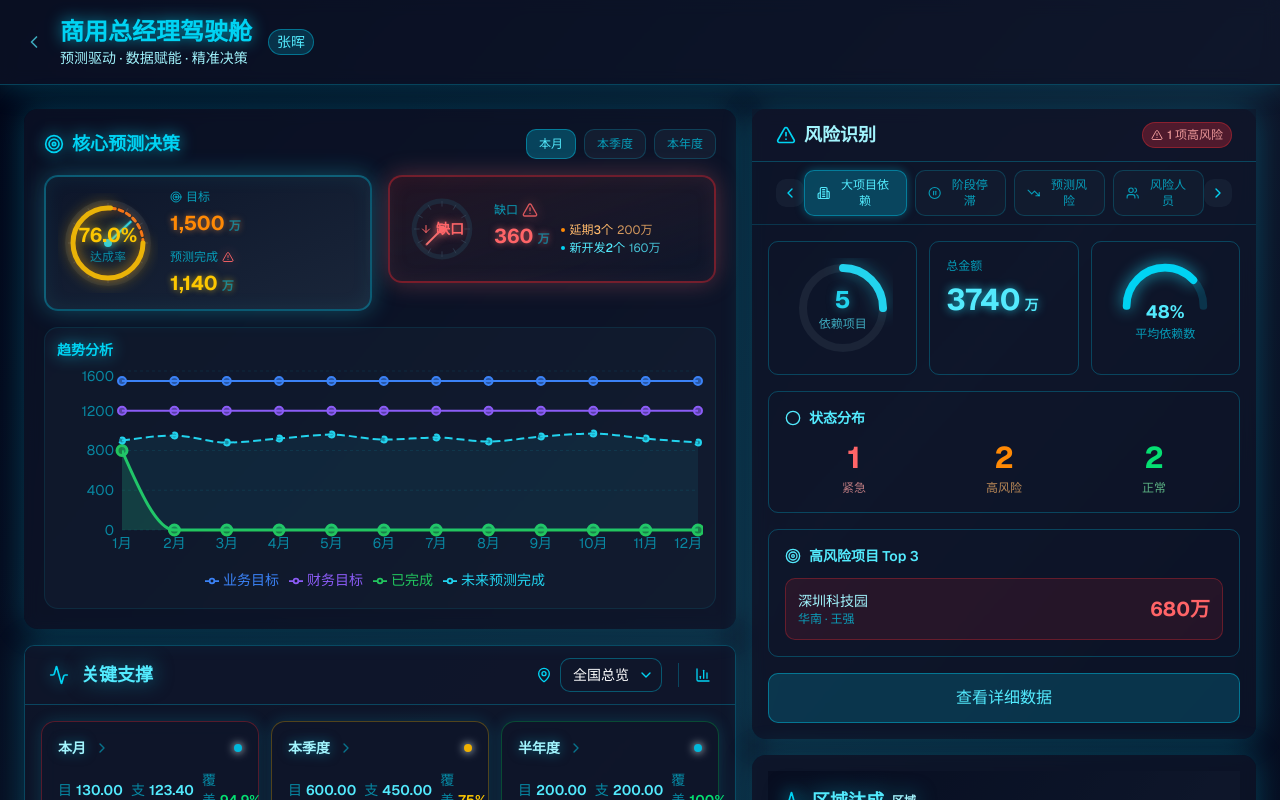
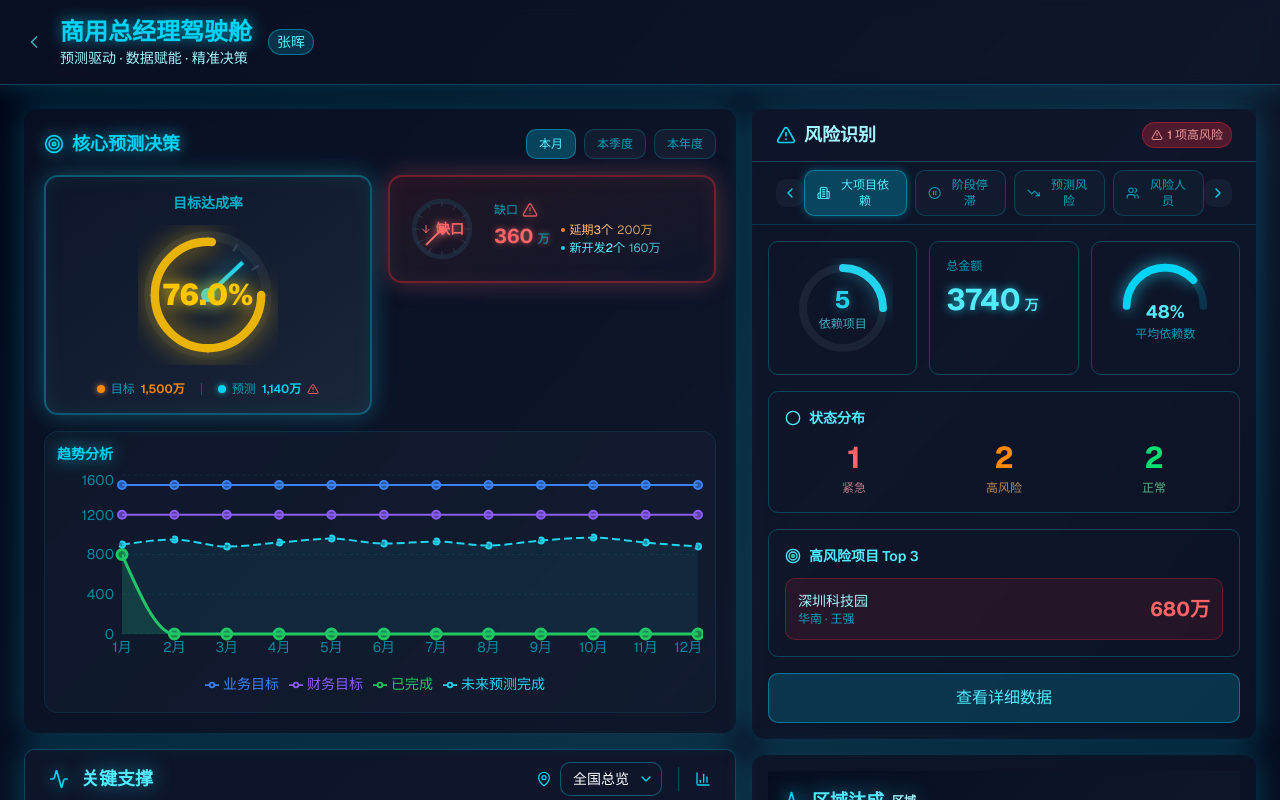
Before and after one commit to navylee1990/coze_jsc, a Next.js app: page /gm in a window 1280 px wide. Shown: the top 800 px of the page. Built offline with nearby package versions, Linux system fonts and the light colour scheme.

Commit message:
refactor: 优化达成率仪表盘展示，采用聚焦式布局简化信息展示

```diff
--- a/src/app/gm/page.tsx
+++ b/src/app/gm/page.tsx
@@ -632,32 +632,35 @@ export default function GMDashboard() {
 
               {/* 核心数据展示 - 汽车仪表盘样式 */}
               <div className="grid grid-cols-2 gap-3 sm:gap-4 mb-4">
-                {/* 仪表盘1 - 目标与达成率 */}
+                {/* 仪表盘1 - 达成率 */}
                 <div className="relative">
                   <div
-                    className="rounded-xl border-2 p-3 transition-all duration-300 bg-gradient-to-br from-slate-900/90 to-slate-800/90 border-cyan-500/40"
+                    className="rounded-xl border-2 p-4 transition-all duration-300 bg-gradient-to-br from-slate-900/90 to-slate-800/90 border-cyan-500/40"
                     style={{
                       boxShadow: '0 0 25px rgba(34, 211, 238, 0.3), inset 0 0 20px rgba(34, 211, 238, 0.08)'
                     }}
                   >
-                    <div className="flex items-center gap-3">
+                    <div className="flex flex-col items-center">
+                      {/* 标题 */}
+                      <div className="text-sm font-semibold text-cyan-400/80 mb-3">目标达成率</div>
+
                       {/* 仪表盘圆形 */}
-                      <div className="relative flex-shrink-0" style={{ width: '100px', height: '100px' }}>
+                      <div className="relative" style={{ width: '140px', height: '140px' }}>
                         <svg viewBox="0 0 100 100" className="w-full h-full">
                           {/* 背景圆 */}
                           <circle
                             cx="50"
                             cy="50"
-                            r="40"
+                            r="42"
                             fill="none"
                             stroke="#1e293b"
-                            strokeWidth="6"
+                            strokeWidth="7"
                           />
                           {/* 刻度线 */}
                           {[...Array(12)].map((_, i) => {
                             const angle = (i * 30 - 90) * (Math.PI / 180)
-                            const innerR = 34
-                            const outerR = 40
+                            const innerR = 36
+                            const outerR = 42
                             const x1 = 50 + innerR * Math.cos(angle)
                             const y1 = 50 + innerR * Math.sin(angle)
                             const x2 = 50 + outerR * Math.cos(angle)
@@ -670,39 +673,25 @@ export default function GMDashboard() {
                                 x2={x2}
                                 y2={y2}
                                 stroke="#334155"
-                                strokeWidth="1"
+                                strokeWidth="1.5"
                               />
                             )
                           })}
-                          {/* 目标弧线 - 橙色虚线 */}
-                          <circle
-                            cx="50"
-                            cy="50"
-                            r="35"
-                            fill="none"
-                            stroke="#f97316"
-                            strokeWidth="3"
-                            strokeLinecap="round"
-                            strokeDasharray="4 4"
-                            style={{
-                              filter: 'drop-shadow(0 0 4px rgba(249, 115, 22, 0.6))'
-                            }}
-                          />
                           {/* 达成率进度弧线 */}
                           <circle
                             cx="50"
                             cy="50"
-                            r="35"
+                            r="38"
                             fill="none"
                             stroke={animatedRate >= 90 ? '#22c55e' : animatedRate >= 70 ? '#eab308' : '#ef4444'}
-                            strokeWidth="5"
+                            strokeWidth="6"
                             strokeLinecap="round"
-                            strokeDasharray="220"
-                            strokeDashoffset={220 - (220 * Math.min(parseFloat(getAchievementRate()), 100) / 100)}
+                            strokeDasharray="239"
+                            strokeDashoffset={239 - (239 * Math.min(parseFloat(getAchievementRate()), 100) / 100)}
                             style={{
-                              filter: animatedRate >= 90 ? 'drop-shadow(0 0 8px rgba(34, 197, 94, 0.8))' :
-                                     animatedRate >= 70 ? 'drop-shadow(0 0 8px rgba(234, 179, 8, 0.8))' :
-                                     'drop-shadow(0 0 8px rgba(239, 68, 68, 0.8))',
+                              filter: animatedRate >= 90 ? 'drop-shadow(0 0 10px rgba(34, 197, 94, 1))' :
+                                     animatedRate >= 70 ? 'drop-shadow(0 0 10px rgba(234, 179, 8, 1))' :
+                                     'drop-shadow(0 0 10px rgba(239, 68, 68, 1))',
                               transition: 'stroke-dashoffset 0.5s ease-out'
                             }}
                           />
@@ -712,58 +701,48 @@ export default function GMDashboard() {
                               x1="0"
                               y1="0"
                               x2="0"
-                              y2="-32"
+                              y2="-34"
                               stroke="#22d3ee"
-                              strokeWidth="2.5"
+                              strokeWidth="3"
                               style={{
                                 transform: `rotate(${needleAngle2}deg)`,
                                 transformOrigin: '0 0',
-                                filter: 'drop-shadow(0 0 6px rgba(34, 211, 238, 1))',
+                                filter: 'drop-shadow(0 0 8px rgba(34, 211, 238, 1))',
                                 transition: 'transform 1.5s cubic-bezier(0.34, 1.56, 0.64, 1)'
                               }}
                             />
-                            <circle cx="0" cy="0" r="4" fill="#22d3ee" style={{ filter: 'drop-shadow(0 0 4px rgba(34, 211, 238, 0.8))' }} />
+                            <circle cx="0" cy="0" r="5" fill="#22d3ee" style={{ filter: 'drop-shadow(0 0 6px rgba(34, 211, 238, 0.9))' }} />
                           </g>
                         </svg>
                         {/* 中心数值 - 达成率 */}
                         <div className="absolute inset-0 flex flex-col items-center justify-center">
                           <span className={cn(
-                            'text-xl font-bold',
+                            'text-3xl font-black',
                             animatedRate >= 90 ? 'text-green-400' : animatedRate >= 70 ? 'text-yellow-400' : 'text-red-400'
-                          )} style={{ textShadow: `0 0 10px ${animatedRate >= 90 ? 'rgba(74, 222, 128, 0.8)' : animatedRate >= 70 ? 'rgba(250, 204, 21, 0.8)' : 'rgba(248, 113, 113, 0.8)'}` }}>
+                          )} style={{ textShadow: `0 0 15px ${animatedRate >= 90 ? 'rgba(74, 222, 128, 1)' : animatedRate >= 70 ? 'rgba(250, 204, 21, 1)' : 'rgba(248, 113, 113, 1)'}` }}>
                             {animatedRate.toFixed(1)}%
                           </span>
-                          <span className="text-xs text-cyan-400/60">达成率</span>
                         </div>
                       </div>
-                      {/* 右侧数值 */}
-                      <div className="flex-1 space-y-3">
-                        {/* 目标 */}
-                        <div>
-                          <div className="text-xs text-cyan-400/70 mb-1 flex items-center gap-1">
-                            <Target className="w-3 h-3" />
-                            目标
-                          </div>
-                          <div className="text-xl font-bold text-orange-400" style={{ textShadow: '0 0 6px rgba(251, 146, 60, 0.6)' }}>
-                            {animatedTarget.toLocaleString()}
-                            <span className="text-xs text-cyan-400/50 ml-1">万</span>
-                          </div>
+
+                      {/* 下方辅助信息 - 简化为一行 */}
+                      <div className="mt-4 flex items-center justify-center gap-4 text-xs">
+                        <div className="flex items-center gap-1.5">
+                          <div className="w-2 h-2 rounded-full bg-orange-400" style={{ boxShadow: '0 0 6px rgba(251, 146, 60, 0.8)' }} />
+                          <span className="text-cyan-400/70">目标</span>
+                          <span className="font-semibold text-orange-400">{animatedTarget.toLocaleString()}万</span>
                         </div>
-                        {/* 预测完成 */}
-                        <div>
-                          <div className="text-xs text-cyan-400/70 mb-1 flex items-center gap-1">
-                            预测完成
-                            {animatedRate < 100 && (
-                              <AlertTriangle className={`w-3 h-3 animate-pulse ${animatedRate >= 80 ? 'text-yellow-400 drop-shadow-[0_0_6px_rgba(250,204,21,0.6)]' : 'text-red-400 drop-shadow-[0_0_6px_rgba(248,113,113,0.6)]'}`} />
-                            )}
-                          </div>
-                          <div className={cn(
-                            'text-xl font-bold',
-                            animatedForecast >= getTimeRangeData().target ? 'text-green-400' : 'text-yellow-400'
-                          )} style={{ textShadow: animatedForecast >= getTimeRangeData().target ? '0 0 6px rgba(74, 222, 128, 0.6)' : '0 0 6px rgba(250, 204, 21, 0.6)' }}>
-                            {animatedForecast.toLocaleString()}
-                            <span className="text-xs text-cyan-400/50 ml-1">万</span>
-                          </div>
+                        <div className="w-px h-3 bg-cyan-400/30"></div>
+                        <div className="flex items-center gap-1.5">
+                          <div className="w-2 h-2 rounded-full bg-cyan-400" style={{ boxShadow: '0 0 6px rgba(34, 211, 238, 0.8)' }} />
+                          <span className="text-cyan-400/70">预测</span>
+                          <span className={cn(
+                            'font-semibold',
+                            animatedForecast >= getTimeRangeData().target ? 'text-green-400' : 'text-cyan-400'
+                          )}>{animatedForecast.toLocaleString()}万</span>
+                          {animatedRate < 100 && (
+                            <AlertTriangle className={`w-3 h-3 animate-pulse ${animatedRate >= 80 ? 'text-yellow-400' : 'text-red-400'}`} />
+                          )}
                         </div>
                       </div>
                     </div>
```
